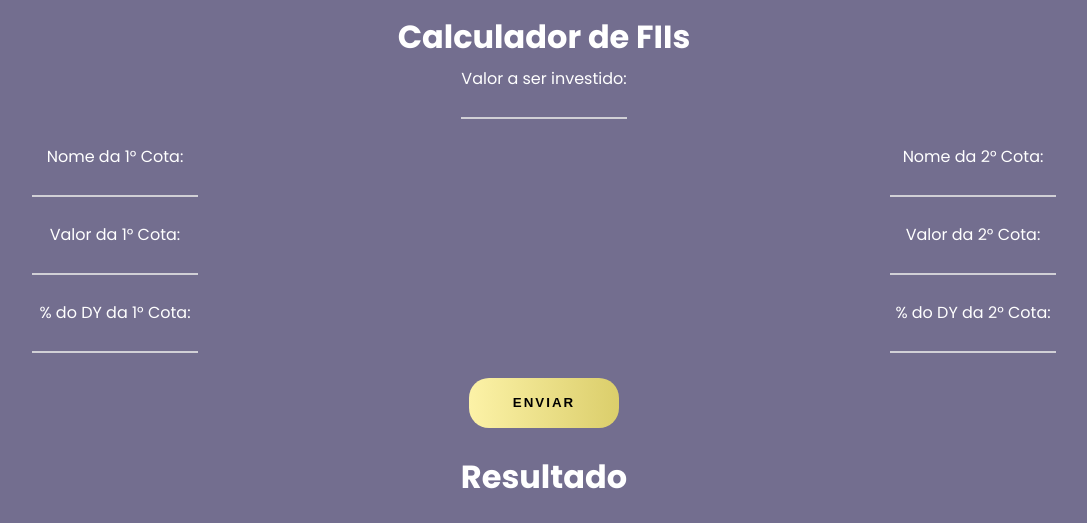
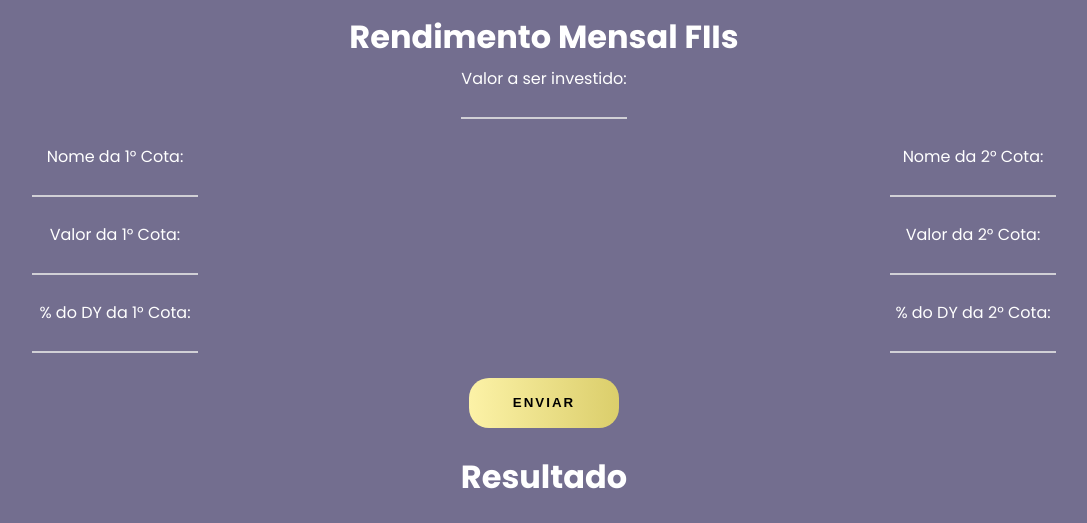
Before and after one commit to johnwesleysa/calculatorFIIs, a plain HTML site: page index.html in a window 1280 px wide. Shown: the whole page, without its empty margins (96-1183 px from the left). Drawn offline with Linux system fonts and the light colour scheme.

Commit message:
att nome
att nome

```diff
--- a/index.html
+++ b/index.html
@@ -13,7 +13,7 @@
         <div class="container">
 
             <div class="header">
-                <h1>Calculador de FIIs</h1>
+                <h1>Rendimento Mensal FIIs</h1>
                 <p><Strong>Como usar: </Strong>Insira nos campos abaixo os nomes e os valores das duas cotas que deseja investir e faremos o cálculo para você.</p>
             </div>
 
```
